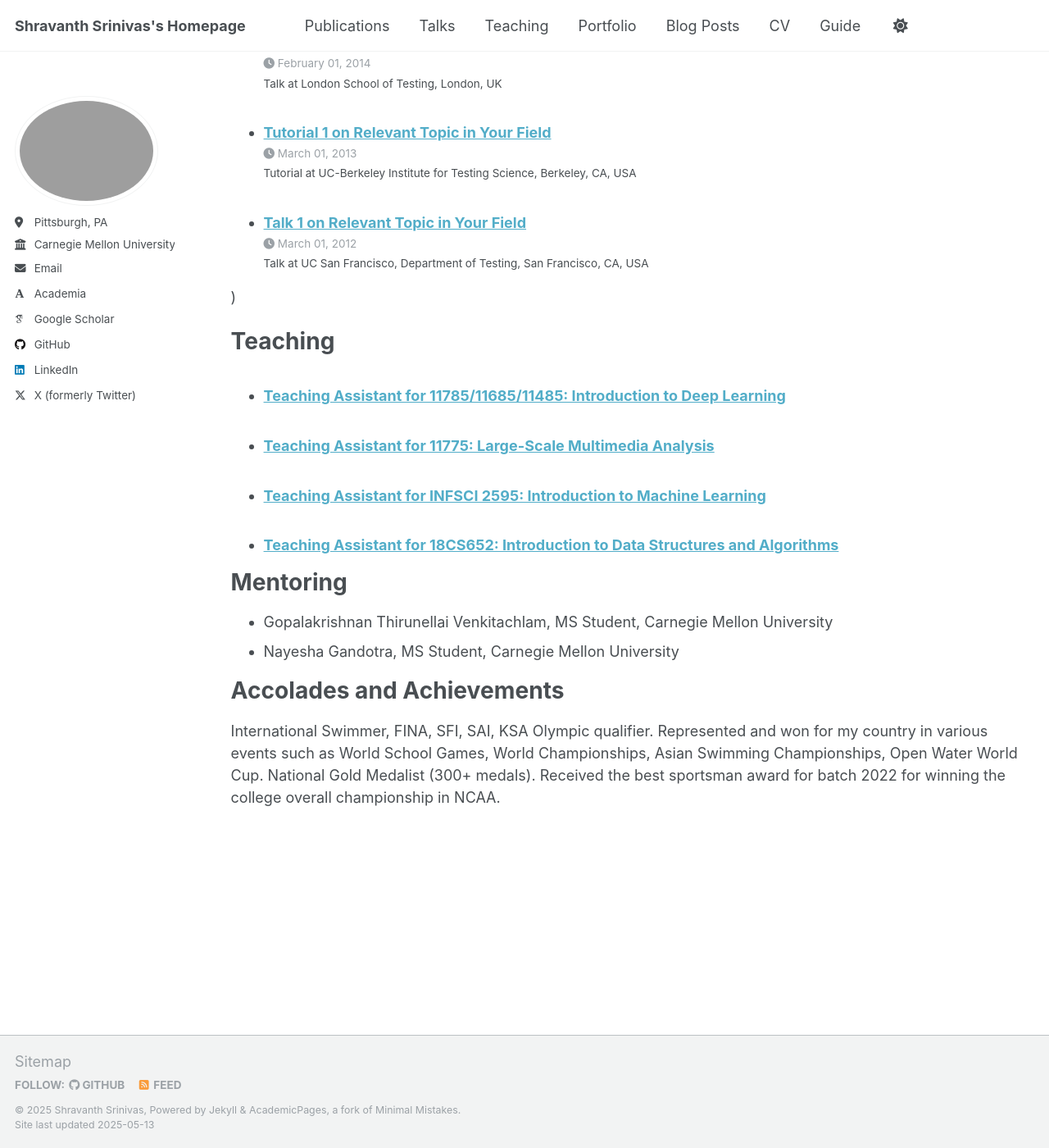
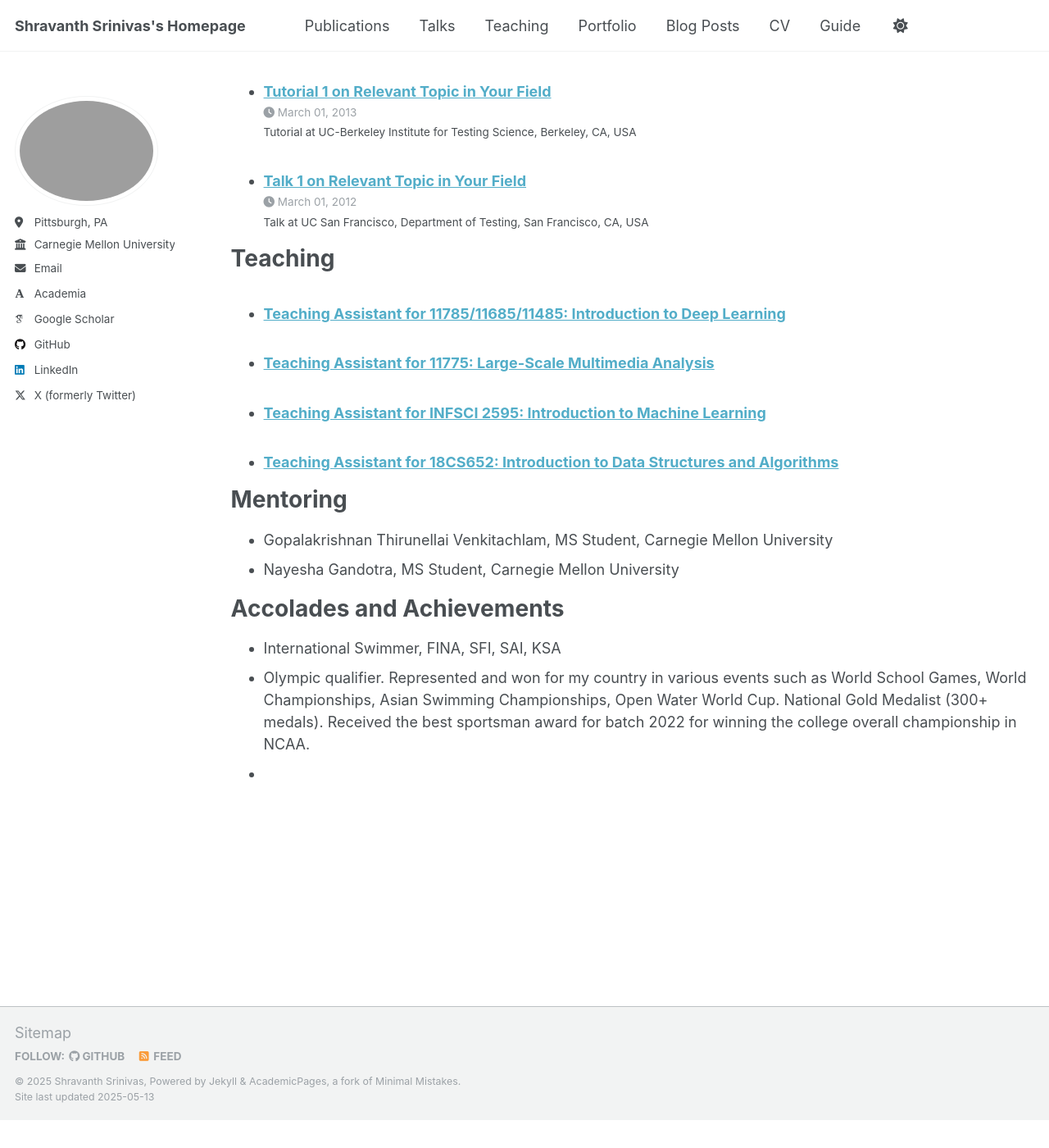
Before and after one commit to notshravanth/shravanth.github.io, a Jekyll site: the page built from _pages/cv.md, in a window 1280 px wide and 1400 px high, scrolled down 2069 px. Shown: the whole window at 82% size. Built offline with Jekyll 4.4.1, drawn with Linux system fonts in a browser that asks for light colours; some web fonts are replaced; after the commit the page ends 3435 px from its top, so only the background shows below that; some of the changed text lies outside the part shown.

Commit message:
Update cv.md

```diff
--- a/_pages/cv.md
+++ b/_pages/cv.md
@@ -45,17 +45,17 @@ Skills
 * Database & Cloud: SQL, Azure, GCP, AWS, DBT, Airflow, Analytics Workflow Tools
 * Data Science: Machine Learning, Statistical Analysis, Neural Networks, Deep Learning, LLMs, Agentic Mode
 
-<>(Publications
+Publications
 ======
   <ul>{% for post in site.publications reversed %}
     {% include archive-single-cv.html %}
-  {% endfor %}</ul>)
+  {% endfor %}</ul>
 
-<>(Talks
+Talks
 ======
   <ul>{% for post in site.talks reversed %}
     {% include archive-single-talk-cv.html  %}
-  {% endfor %}</ul>)
+  {% endfor %}</ul>
 
 Teaching
 ======
@@ -70,5 +70,6 @@ Mentoring
 
 Accolades and Achievements
 ======
-International Swimmer, FINA, SFI, SAI, KSA
-Olympic qualifier. Represented and won for my country in various events such as World School Games, World Championships, Asian Swimming Championships, Open Water World Cup. National Gold Medalist (300+ medals). Received the best sportsman award for batch 2022 for winning the college overall championship in NCAA.
+* International Swimmer, FINA, SFI, SAI, KSA
+ * Olympic qualifier. Represented and won for my country in various events such as World School Games, World Championships, Asian Swimming Championships, Open Water World Cup. National Gold Medalist (300+ medals). Received the best sportsman award for batch 2022 for winning the college overall championship in NCAA.
+*
```
